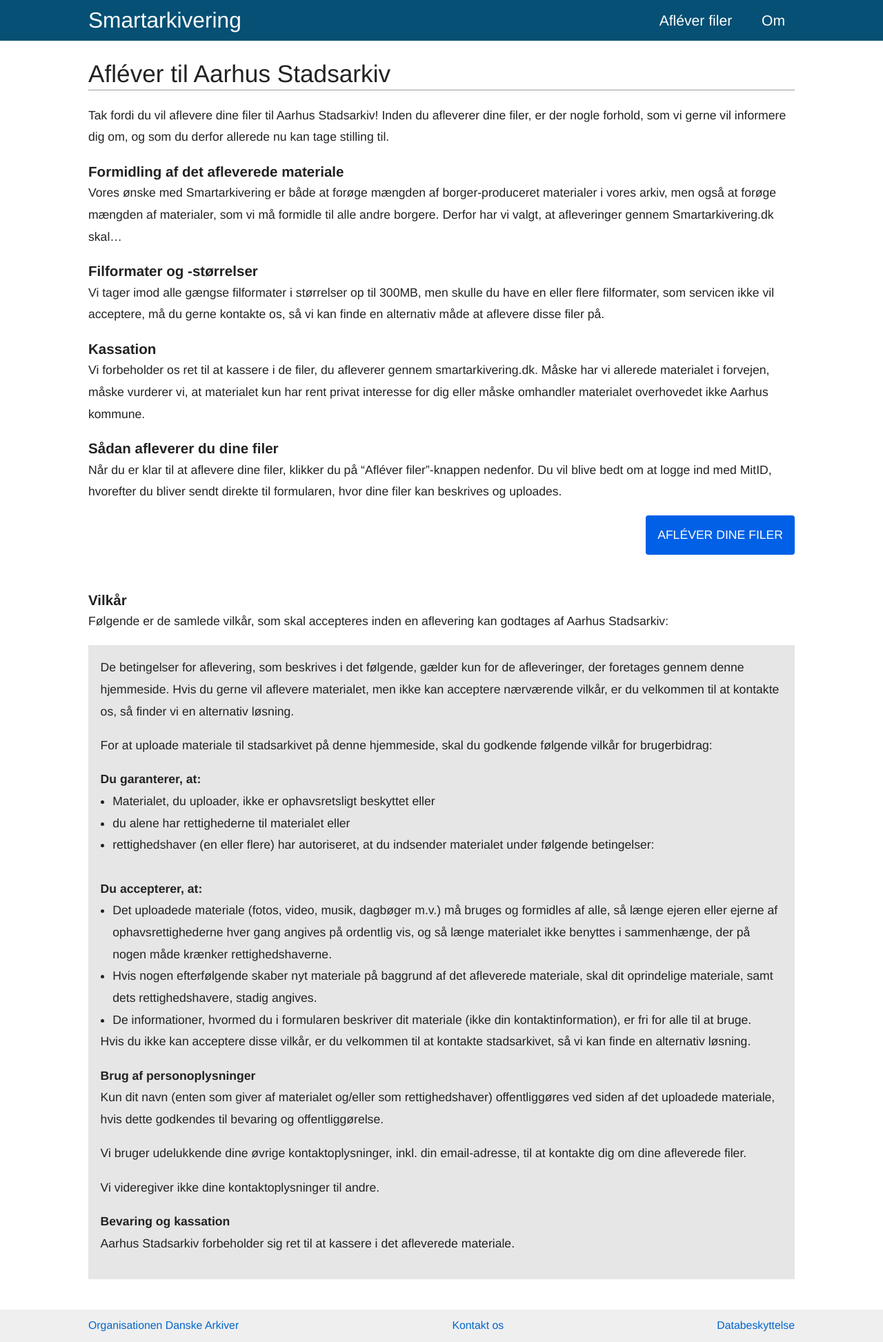
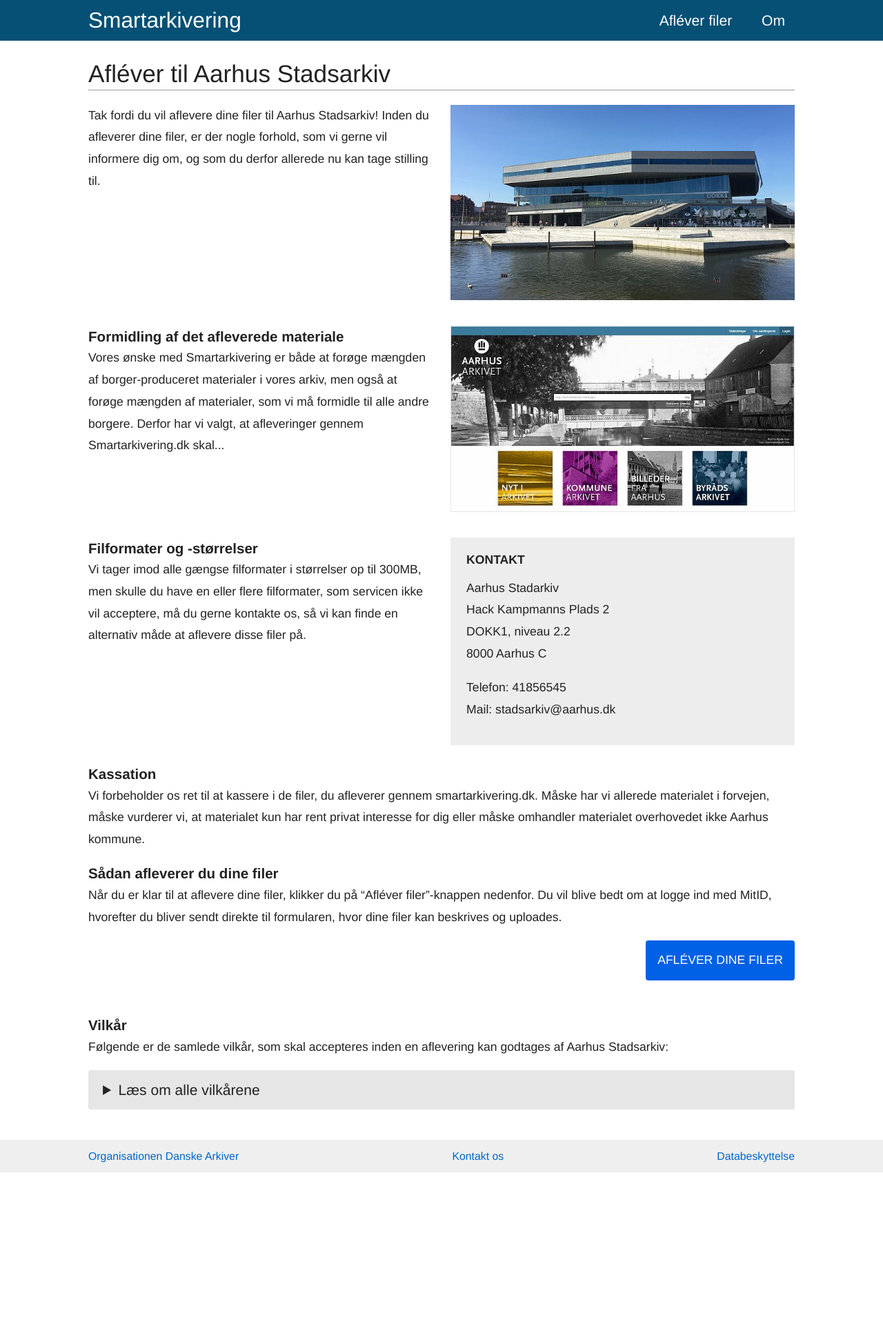
Before and after one commit to aarhusstadsarkiv/smartarkivering, a Jekyll site: the page built from pages/deposit/aar.md, in a window 1280 px wide. Shown: the whole page at 69% size. Built offline with Jekyll 4.4.1, drawn with Linux system fonts in a browser that asks for light colours; after the commit the page ends 1699 px from its top, so only the background shows below that.

Commit message:
Still midstream

```diff
--- a/assets/main.css
+++ b/assets/main.css
@@ -213,11 +213,30 @@ a.deposit-button:hover {
     background-color: #004cb8;
     border-color: #004cb8;
     color: #fff;
+    text-decoration: none;
 }
 
-.terms {
+.contact-box {
+    background-color: #ededed;
+    padding: 1em 1.3em;
+    border-radius: 1px;
+}
+.contact-box h4 {
+    text-transform: uppercase;
+    margin-bottom: .5em;
+}
+
+.terms summary {
+    background-color: #e6e6e6;
+    border-radius: 3px;
+    padding: .6em;
+    padding-left: 1em;
+    font-size: larger;
+    cursor: pointer;
+}
+.terms div {
+    background-color: #e6e6e6;
     padding: 1em;
-    background-color: #e6e6e6;
 }
 
 @media (min-width: 45em) {
--- a/pages/deposit/aar.md
+++ b/pages/deposit/aar.md
@@ -6,13 +6,33 @@ title: Afléver til Aarhus Stadsarkiv
 permalink: "/deposit/aar"
 ---
 
-Tak fordi du vil aflevere dine filer til Aarhus Stadsarkiv! Inden du afleverer dine filer, er der nogle forhold, som vi gerne vil informere dig om, og som du derfor allerede nu kan tage stilling til.
+<div class="two-cols">
+    <div>
+        <p>Tak fordi du vil aflevere dine filer til Aarhus Stadsarkiv! Inden du afleverer dine filer, er der nogle forhold, som vi gerne vil informere dig om, og som du derfor allerede nu kan tage stilling til.</p>
+    </div>
+    <div>
+        <img src="{{ '/../assets/000480989.jpg' | relative_url }}">
+    </div>
+    <div>
+        <h3>Formidling af det afleverede materiale</h3>
+        <p>Vores ønske med Smartarkivering er både at forøge mængden af borger-produceret materialer i vores arkiv, men også at forøge mængden af materialer, som vi må formidle til alle andre borgere. Derfor har vi valgt, at afleveringer gennem Smartarkivering.dk skal...</p>
+    </div>
+    <div>
+        <img src="{{ '/../assets/aarhusarkivet.jpg' | relative_url }}" style="border: 1px solid #e6e6e6;">
+    </div>
+    <div>
+        <h3>Filformater og -størrelser</h3>
+        <p>Vi tager imod alle gængse filformater i størrelser op til 300MB, men skulle du have en eller flere filformater, som servicen ikke vil acceptere, må du gerne kontakte os, så vi kan finde en alternativ måde at aflevere disse filer på.</p>
+    </div>
+    <div>
+        <div class="contact-box">
+        <h4>Kontakt</h4>
+        <p>Aarhus Stadarkiv<br>Hack Kampmanns Plads 2<br>DOKK1, niveau 2.2<br>8000 Aarhus C</p>
+        <p>Telefon: 41856545<br>Mail: stadsarkiv@aarhus.dk</p>
+        </div>
+    </div>
+</div>
 
-### Formidling af det afleverede materiale
-Vores ønske med Smartarkivering er både at forøge mængden af borger-produceret materialer i vores arkiv, men også at forøge mængden af materialer, som vi må formidle til alle andre borgere. Derfor har vi valgt, at afleveringer gennem Smartarkivering.dk skal...
-
-### Filformater og -størrelser
-Vi tager imod alle gængse filformater i størrelser op til 300MB, men skulle du have en eller flere filformater, som servicen ikke vil acceptere, må du gerne kontakte os, så vi kan finde en alternativ måde at aflevere disse filer på.
 
 ### Kassation
 Vi forbeholder os ret til at kassere i de filer, du afleverer gennem smartarkivering.dk. Måske har vi allerede materialet i forvejen, måske vurderer vi, at materialet kun har rent privat interesse for dig eller måske omhandler materialet overhovedet ikke Aarhus kommune.
@@ -28,7 +48,10 @@ Når du er klar til at aflevere dine filer, klikker du på "Afléver filer"-knap
 ### Vilkår
 Følgende er de samlede vilkår, som skal accepteres inden en aflevering kan godtages af Aarhus Stadsarkiv:
 
-<div class="terms">
+
+<details class="terms">
+    <summary>Læs om alle vilkårene</summary>
+    <div>
     <p>De betingelser for aflevering, som beskrives i det følgende, gælder kun for de afleveringer, der foretages gennem denne hjemmeside. Hvis du gerne vil aflevere materialet, men ikke kan acceptere nærværende vilkår, er du velkommen til at kontakte os, så finder vi en alternativ løsning.</p>
     <p>For at uploade materiale til stadsarkivet på denne hjemmeside, skal du godkende følgende vilkår for brugerbidrag:</p>
     <h4>Du garanterer, at:</h4>
@@ -51,4 +74,5 @@ Følgende er de samlede vilkår, som skal accepteres inden en aflevering kan god
     <p>Vi videregiver ikke dine kontaktoplysninger til andre.</p>
     <h4>Bevaring og kassation</h4>
     <p>Aarhus Stadsarkiv forbeholder sig ret til at kassere i det afleverede materiale.</p>
-</div>
+    </div>
+</details>
```
Also changed, not shown: index.md (+1 -1 lines), pages/about.md (+1 -1 lines), pages/contact.md (+1 -1 lines), pages/deposit/index.md (+1 -1 lines), assets/000278592.jpg, assets/000480989.jpg (added), assets/aarhusarkivet.jpg (added).
